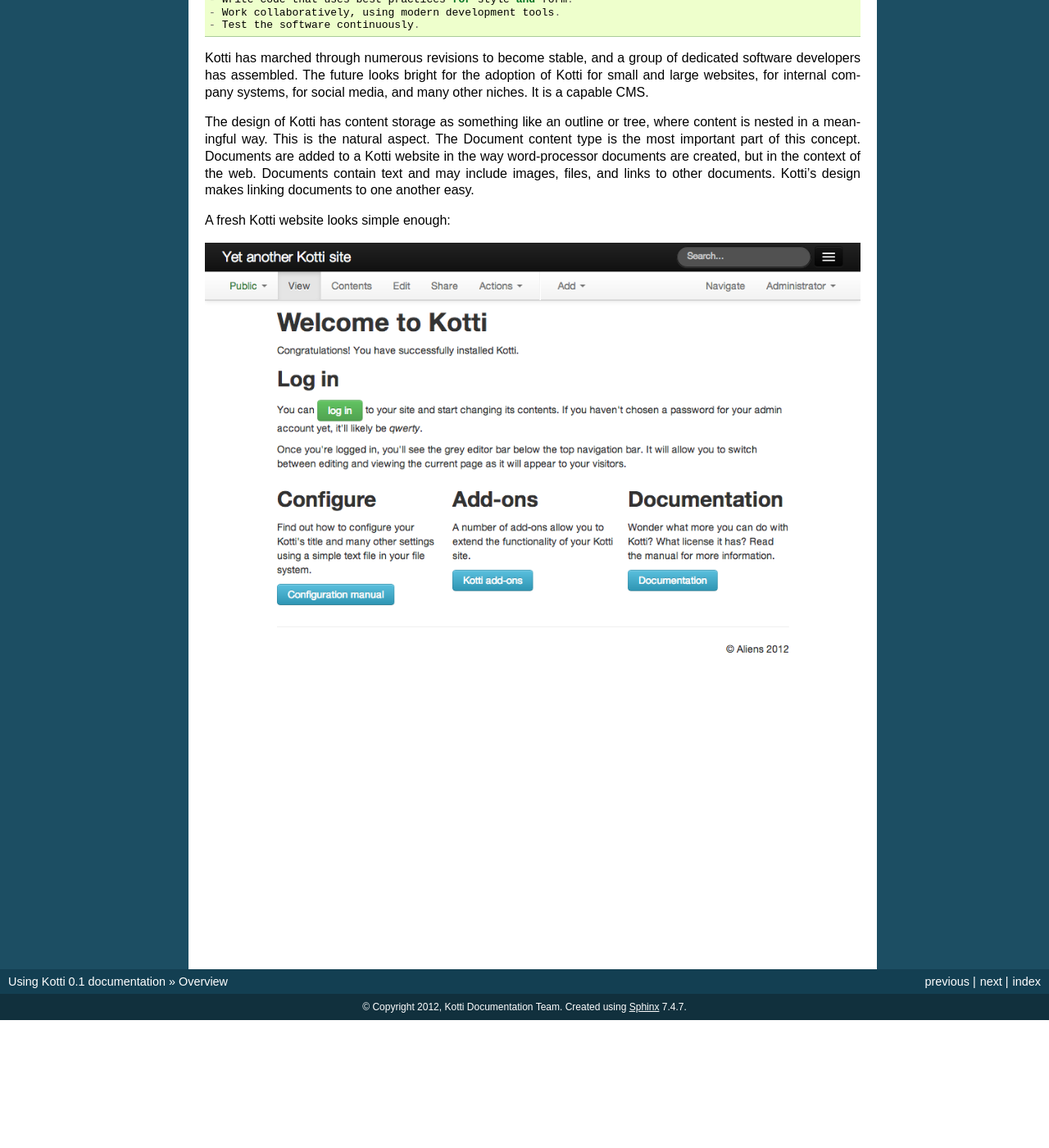
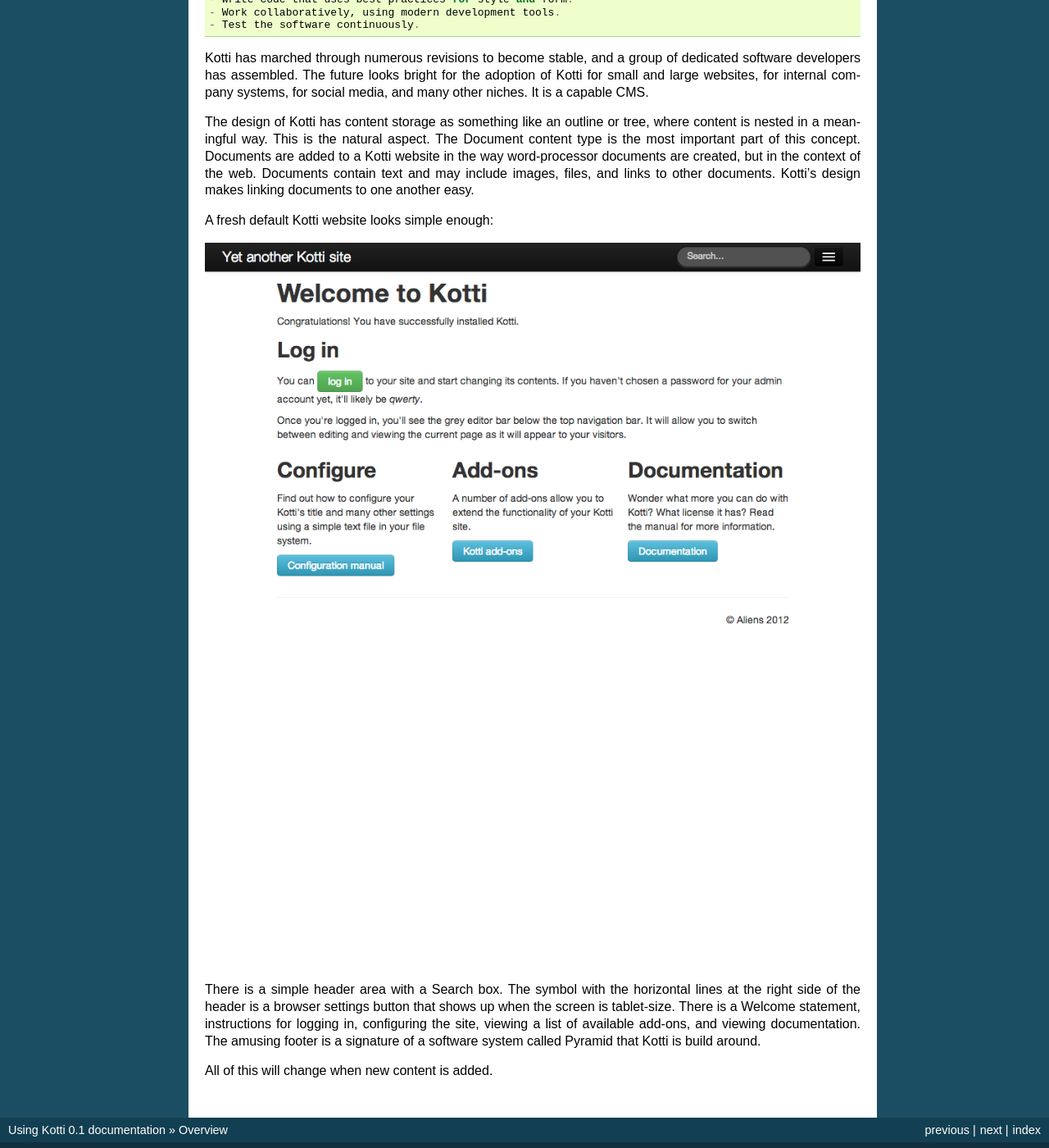
Before and after one commit to Kotti/kotti_user_manual, a Sphinx documentation site: the page built from docs/kotti_basics/overview.rst, in a window 1280 px wide and 1400 px high, scrolled down 531 px. Shown: the whole window at 82% size. Built offline with Sphinx 7.4.7, drawn with Linux system fonts in a browser that asks for light colours; before the commit the page ends 1775 px from its top, so only the background shows below that.

Commit message:
Added better handling for log_in and log_out calls, and now properly log out before capturing screen for not_logged_in. Added description of not_logged_in capture.

```diff
--- a/docs/kotti_basics/overview.rst
+++ b/docs/kotti_basics/overview.rst
@@ -7,9 +7,9 @@
 For the modern day World Wide Web, websites are built using several main
 development approaches, including::
 
-    - Client-side (web browser on your computer) focus using JavaScript, with
+    - Client-side focus (web browser on your computer), using JavaScript, with
       the server software kept as a simple storage system.
-    - Server-side focus using languages like Java, Python, and others, with a
+    - Server-side focus, using languages like Java, Python, and others, with a
       robust database storage system.
     - Combinations that blur these two approaches.
 
@@ -46,6 +46,15 @@
 files, and links to other documents.  Kotti's design makes linking documents to
 one another easy.
 
-A fresh Kotti website looks simple enough:
+A fresh default Kotti website looks simple enough:
 
 .. Image:: ../images/not_logged_in.png
+
+There is a simple header area with a Search box. The symbol with the horizontal
+lines at the right side of the header is a browser settings button that shows
+up when the screen is tablet-size. There is a Welcome statement, instructions
+for logging in, configuring the site, viewing a list of available add-ons, and
+viewing documentation. The amusing footer is a signature of a software system
+called Pyramid that Kotti is build around.
+
+All of this will change when new content is added.
```
Also changed, not shown: docs/images/logged_in.png, docs/images/not_logged_in.png, 11 other files.
